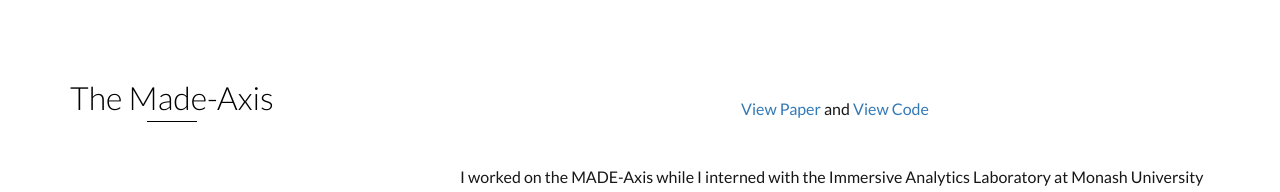
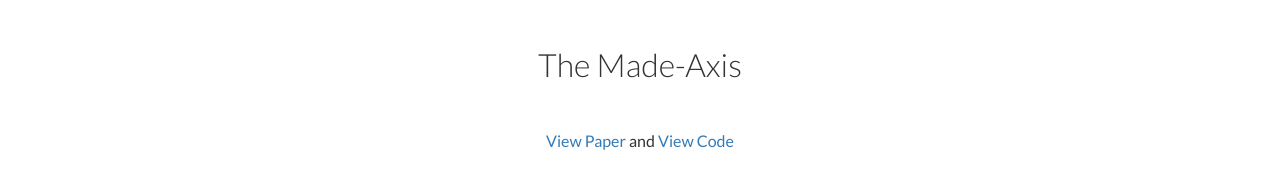
Before and after one commit to standon99/standon99.github.io, a website: page made-axis.html in a window 1280 px wide. Shown: the top 192 px of the page. Drawn offline with Linux system fonts and the light colour scheme.

Commit message:
centered formatting for made axis page on all screens

```diff
--- a/made-axis.html
+++ b/made-axis.html
@@ -14,19 +14,14 @@
 </head>
 
 <body>
-    <div id="about">
-        <div class="container">
+    <div id="none">
+        <div class="none" style="margin:auto; width: 50%;">
+            <h2 style="text-align: center; padding-top: 15px; font-size: 2em; font-weight: 300;">The Made-Axis</h2>
             <div class="row">
-                <div class="col-md-4">
-                    <h2 class="heading">The Made-Axis</h2>
-                </div>
+                    <p style="text-align:center;">
 
-                <div class="col-md-8">
-                    <p style="text-align:center;">
-                        <br>
                         <a href="https://ialab.it.monash.edu/~dwyer/papers/madeaxis.pdf">View Paper</a> and <a href="https://github.com/JimSmiley/MADE-Axis">View Code</a>
                     </p>
-                    <br>
                     <br>
                     <p>
                         I worked on the MADE-Axis while I interned with the Immersive Analytics Laboratory at Monash University from end-2019 (my 2nd year) to end-2020. The devices were designed to serve as composable controllers for data visualization in extended reality and more conventional 2D formats. Please find the video demonstration of the device from ACM ISS 2021 below.
```
